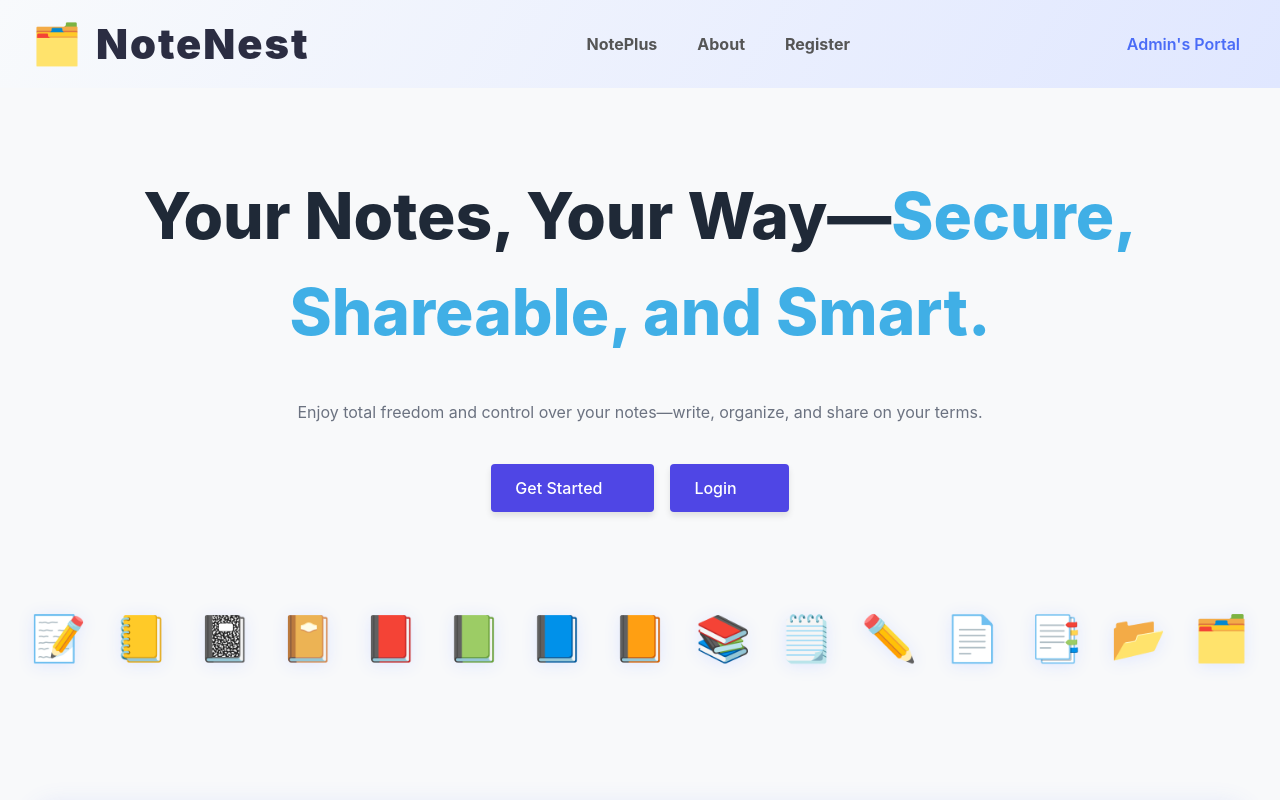
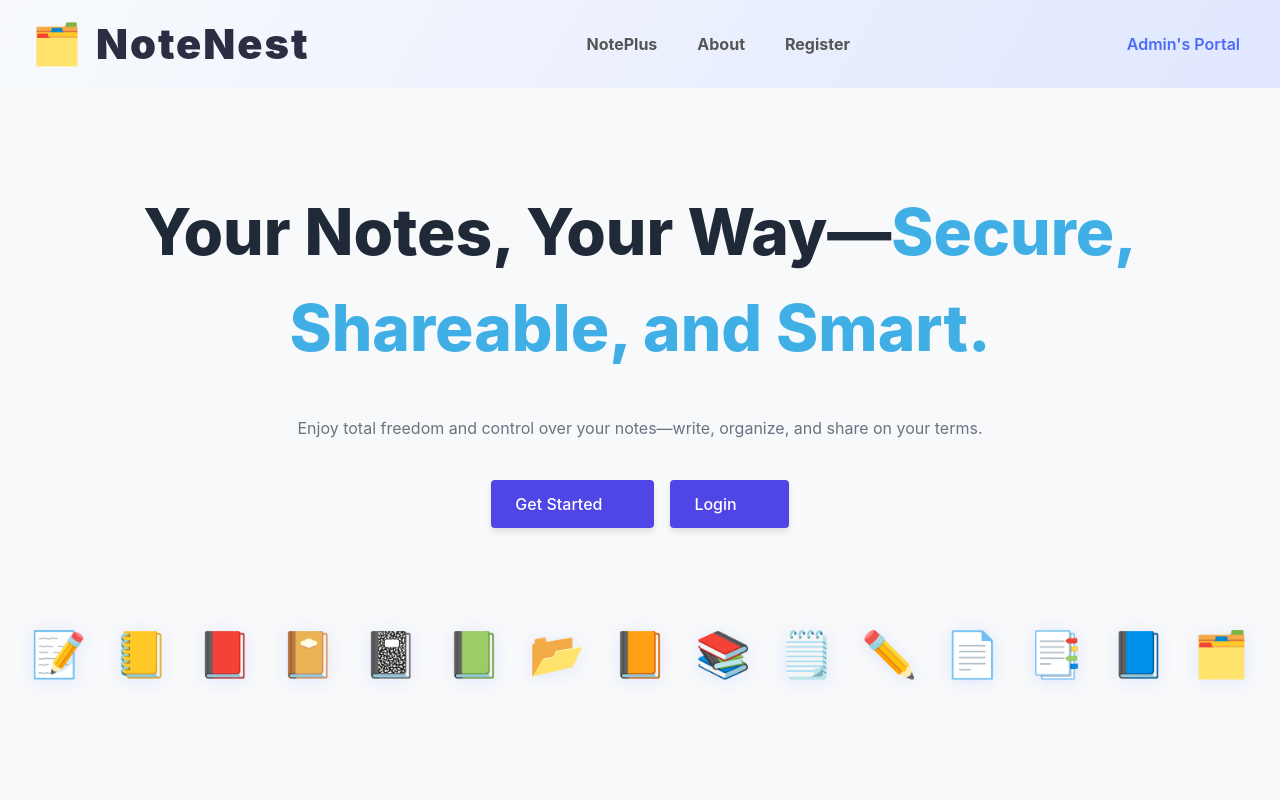
Before and after one commit to piyushsingh022002/RoutineTrackerWeb, a React (Vite) app: page / in a window 1280 px wide. Shown: the top 800 px of the page. Built offline with nearby package versions, Linux system fonts and the light colour scheme; no server answers.

Commit message:
login register button fixed

```diff
--- a/src/pages/LandingPage.tsx
+++ b/src/pages/LandingPage.tsx
@@ -2,11 +2,12 @@ import { device } from "../styles/breakpoints";
 import { Button, Header } from "../components/common";
 import { motion } from "framer-motion";
 import styled from "styled-components";
+import { useNavigate } from "react-router-dom";
 // import React, { useState } from "react";
 
 // Notes-related icons for hero section
 const notesIcons = [
-  '📝', '📒', '📓', '📔', '📕', '📗', '📘', '📙', '📚', '🗒️', '✏️', '📄', '📑', '📂', '🗂️'
+  '📝', '📒', '📕', '📔','📓' , '📗','📂' , '📙', '📚', '🗒️', '✏️', '📄', '📑', '📘', '🗂️'
 ];
 
 const NotesIconsRow = styled(motion.div)`
@@ -36,7 +37,7 @@ const Hero = styled(motion.div)`
   transition: box-shadow 0.3s, background 0.3s;
   border-radius: 24px;
   box-shadow: none;
-  margin-top: 0;
+  margin-top: 1rem;
   box-sizing: border-box;
   &:hover {
     background: rgba(230, 242, 255, 0.5);
@@ -235,18 +236,20 @@ const FeatureItem = styled.li`
 
 
 const LandingPage: React.FC = () => {
+  const navigate = useNavigate();
   // const [isRegisterHovered, setIsRegisterHovered] = useState(false);
   // const [isLoginHovered, setIsLoginHovered] = useState(false);
   // const [isSaving, setIsSaving] = useState(false);
 
   const handleRegister = () => {
     // You can add analytics, loading, or navigation logic here
-    window.location.href = "/register";
+
+    navigate("/register");
   };
 
   const handleLogin = () => {
     // You can add analytics, loading, or navigation logic here
-    window.location.href = "/login";
+    navigate("/login");
   };
 
   return (
```
Lines whose indentation alone changed are shown as unchanged.
